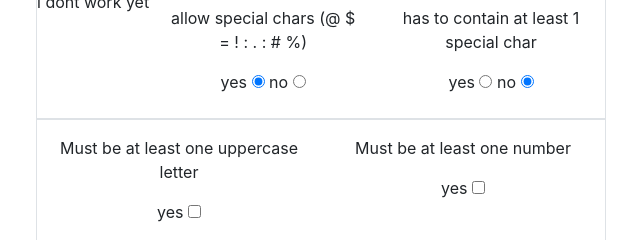
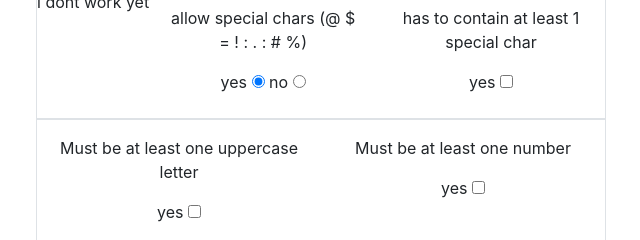
Before and after one commit to klauza/password-maker, a plain HTML site: page index.html in a window 1280 px wide. Shown: the part 273-513 px from the top of the page, 319-959 px from the left. Drawn offline with nearby package versions, Linux system fonts and the light colour scheme.

Commit message:
add comments && tidy up

```diff
--- a/index.html
+++ b/index.html
@@ -24,20 +24,21 @@
           <h1 class="text-center">Simple password maker</h1>
 
           <div class="row border">
-
+            <!-- MINIMUM LENGTH -->
             <div class="col text-center mt-3 mb-3">
               <p>Minimum letters</p>
               <input type="text" placeholder="0" id="minLetters">
             </div>
 
+            <!-- MAXIMUM LENGTH -->
             <div class="col text-center mt-3 mb-3">
               <p>Maximum letters</p>
               <input type="text" placeholder="infinite" id="maxLetters">
             </div>
-
           </div>
 
           <div class="row border">i dont work yet
+            <!-- ALLOW SPECIAL CHARS -->
             <div class="col text-center mt-3 mb-3">
               <p>allow special chars (@ $ = ! : . : # %)</p>
                 <label for="specialCharYes">yes
@@ -48,32 +49,35 @@
                 </label>
             </div>
 
+            <!-- AT LEAST ONE SPECIAL CHAR -->
             <div class="col text-center mt-3 mb-3">
               <p>has to contain at least 1 special char</p>
                 <label for="specialCharMinTrue">yes
-                  <input type="radio" name="specialCharMin" id="specialCharMinTrue">
-                </label>
-                <label for="specialCharMinFalse">no
-                  <input type="radio" name="specialCharMin" id="specialCharMinFalse" checked>
+                  <input type="checkbox" id="specialCharMinTrue">
                 </label>
             </div>
           </div>
+
+
           <div class="row border">
+            <!-- AT LEAST ONE UPPERCASE -->
             <div class="col text-center mt-3 mb-3">
               <p>Must be at least one uppercase letter</p>
                 <label for="oneUppercase">yes
                   <input type="checkbox" id="oneUppercase">
                 </label>
             </div>
+
+            <!-- AT LEAST ONE NUMBER -->
             <div class="col text-center mt-3 mb-3">
               <p>Must be at least one number</p>
                 <label for="oneNumber">yes
                   <input type="checkbox" id="oneNumber">
                 </label>
             </div>
-
           </div>
 
+          <!-- STARTING CHAR -->
           <div class="row border-left border-right d-block">
             <p class="mb-0 pb-3 text-center">must start with:</p>
           </div>
@@ -102,15 +106,15 @@
             </div>
           </div>
 
-
+          <!-- REGEX DISPLAY -->
           <div class="mx-auto text-center">
             <p class="mt-5 text-success">Your regular expression</p>
             <input type="text text-center" placeholder="regex" id="regexOutput" disabled>
             <img id="copyImg" src="copy.png" />
           </div>
 
+          <!-- FORM -->
           <form>
-
             <div class="form-group mt-5">
               <!-- if you add a class 'is-invalid' here, the 'invalid-feedback' div will show on -->
               <input type="text" class="form-control" id="name" placeholder="password">
@@ -123,8 +127,8 @@
             </div>
 
             <input id="check" type="submit" valid="Submit" value="Check" class="btn btn-primary btn-block">
+          </form>
 
-          </form>
 
         </div>
       </div>
```
